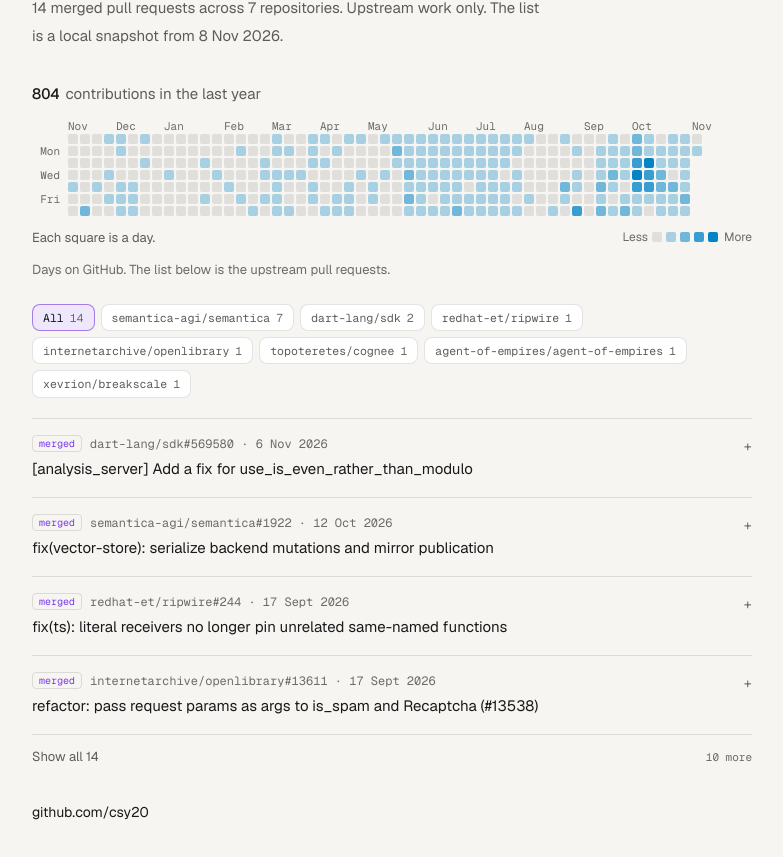
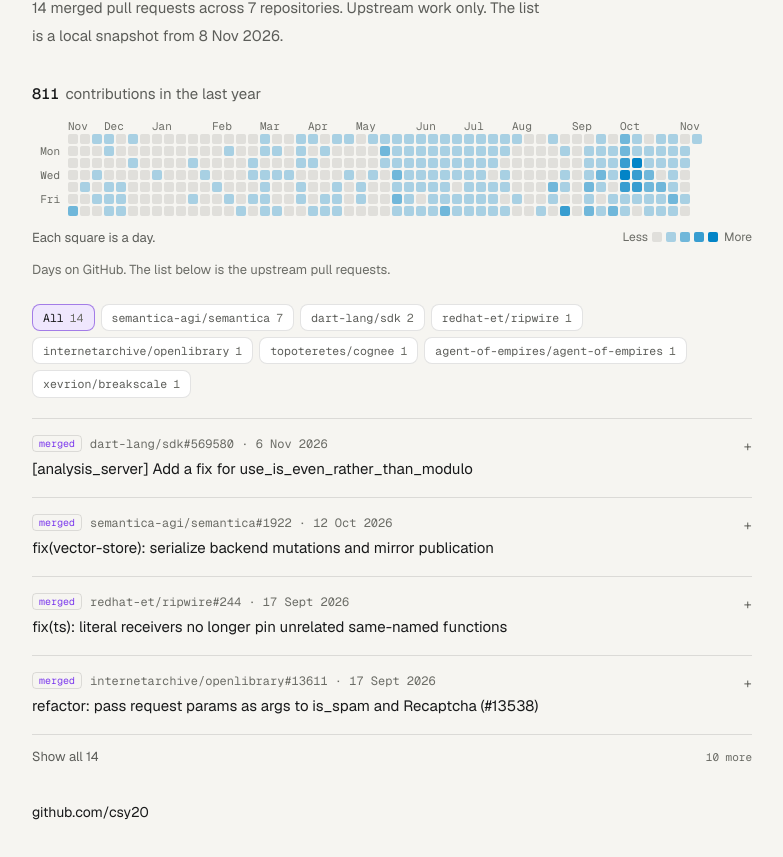
Before and after one commit to csy20/csy20-folio, a Next.js app: page / in a window 1280 px wide. Shown: the part 2159-3016 px from the top of the page, without its empty margins (248-1031 px from the left). Built offline with nearby package versions, Linux system fonts and the light colour scheme.

Commit message:
Refresh the GitHub activity calendar and keep it current.
The snapshot had stopped on 2 Nov 2026. GitHub's year total can differ from the day cells by one, so the refresh no longer treats that as a hard failure, and a daily workflow updates the file when the calendar changes.

```diff
--- a/scripts/update-activity.mjs
+++ b/scripts/update-activity.mjs
@@ -1,5 +1,5 @@
 import { execFileSync } from "node:child_process";
-import { writeFileSync } from "node:fs";
+import { readFileSync, writeFileSync } from "node:fs";
 import { dirname, join } from "node:path";
 import { fileURLToPath } from "node:url";
 
@@ -68,25 +68,51 @@ const counted = weeks.reduce(
   0,
 );
 
-if (counted !== calendar.totalContributions) {
+const gap = Math.abs(counted - calendar.totalContributions);
+// GitHub's headline sometimes disagrees with the sum of the day cells by
+// one. A wide gap means the payload was cut off, so keep that as a failure.
+if (gap > 3) {
   throw new Error(
     `Day counts add up to ${counted}, but GitHub reported ${calendar.totalContributions}.`,
   );
 }
-
-const snapshot = {
-  generatedAt: new Date().toISOString(),
-  author: login,
-  totalContributions: calendar.totalContributions,
-  weeks,
-};
+if (gap > 0) {
+  console.warn(
+    `GitHub total ${calendar.totalContributions} differs from the day sum ${counted} by ${gap}. Keeping GitHub's total.`,
+  );
+}
 
 const destination = join(
   dirname(fileURLToPath(import.meta.url)),
   "../src/data/activity.generated.json",
 );
 
-writeFileSync(destination, `${JSON.stringify(snapshot, null, 2)}\n`);
-console.log(
-  `${snapshot.totalContributions} contributions, ${weeks.length} weeks, written to ${destination}`,
-);
+let previous = null;
+try {
+  previous = JSON.parse(readFileSync(destination, "utf8"));
+} catch {
+  previous = null;
+}
+
+const unchanged =
+  previous?.author === login &&
+  previous?.totalContributions === calendar.totalContributions &&
+  JSON.stringify(previous?.weeks) === JSON.stringify(weeks);
+
+const snapshot = {
+  generatedAt: unchanged ? previous.generatedAt : new Date().toISOString(),
+  author: login,
+  totalContributions: calendar.totalContributions,
+  weeks,
+};
+
+if (unchanged) {
+  console.log(
+    `${snapshot.totalContributions} contributions, ${weeks.length} weeks, unchanged`,
+  );
+} else {
+  writeFileSync(destination, `${JSON.stringify(snapshot, null, 2)}\n`);
+  console.log(
+    `${snapshot.totalContributions} contributions, ${weeks.length} weeks, written to ${destination}`,
+  );
+}
--- a/src/data/activity.generated.json
+++ b/src/data/activity.generated.json
@@ -1,47 +1,8 @@
 {
-  "generatedAt": "2026-11-02T14:08:35.158Z",
+  "generatedAt": "2026-11-07T19:58:14.810Z",
   "author": "csy20",
-  "totalContributions": 804,
+  "totalContributions": 811,
   "weeks": [
-    {
-      "days": [
-        {
-          "date": "2025-11-02",
-          "count": 0,
-          "level": 0
-        },
-        {
-          "date": "2025-11-03",
-          "count": 0,
-          "level": 0
-        },
-        {
-          "date": "2025-11-04",
-          "count": 0,
-          "level": 0
-        },
-        {
-          "date": "2025-11-05",
-          "count": 0,
-          "level": 0
-        },
-        {
-          "date": "2025-11-06",
-          "count": 1,
-          "level": 1
-        },
-        {
-          "date": "2025-11-07",
-          "count": 0,
-          "level": 0
-        },
-        {
-          "date": "2025-11-08",
-          "count": 0,
-          "level": 0
-        }
-      ]
-    },
     {
       "days": [
         {
@@ -2040,7 +2001,41 @@
         },
         {
           "date": "2026-11-02",
-          "count": 2,
+          "count": 5,
+          "level": 1
+        },
+        {
+          "date": "2026-11-03",
+          "count": 1,
+          "level": 1
+        },
+        {
+          "date": "2026-11-04",
+          "count": 0,
+          "level": 0
+        },
+        {
+          "date": "2026-11-05",
+          "count": 0,
+          "level": 0
+        },
+        {
+          "date": "2026-11-06",
+          "count": 2,
+          "level": 1
+        },
+        {
+          "date": "2026-11-07",
+          "count": 0,
+          "level": 0
+        }
+      ]
+    },
+    {
+      "days": [
+        {
+          "date": "2026-11-08",
+          "count": 1,
           "level": 1
         }
       ]
```
Also changed, not shown: 1 other file (tests, documents, lock files or other folders).
